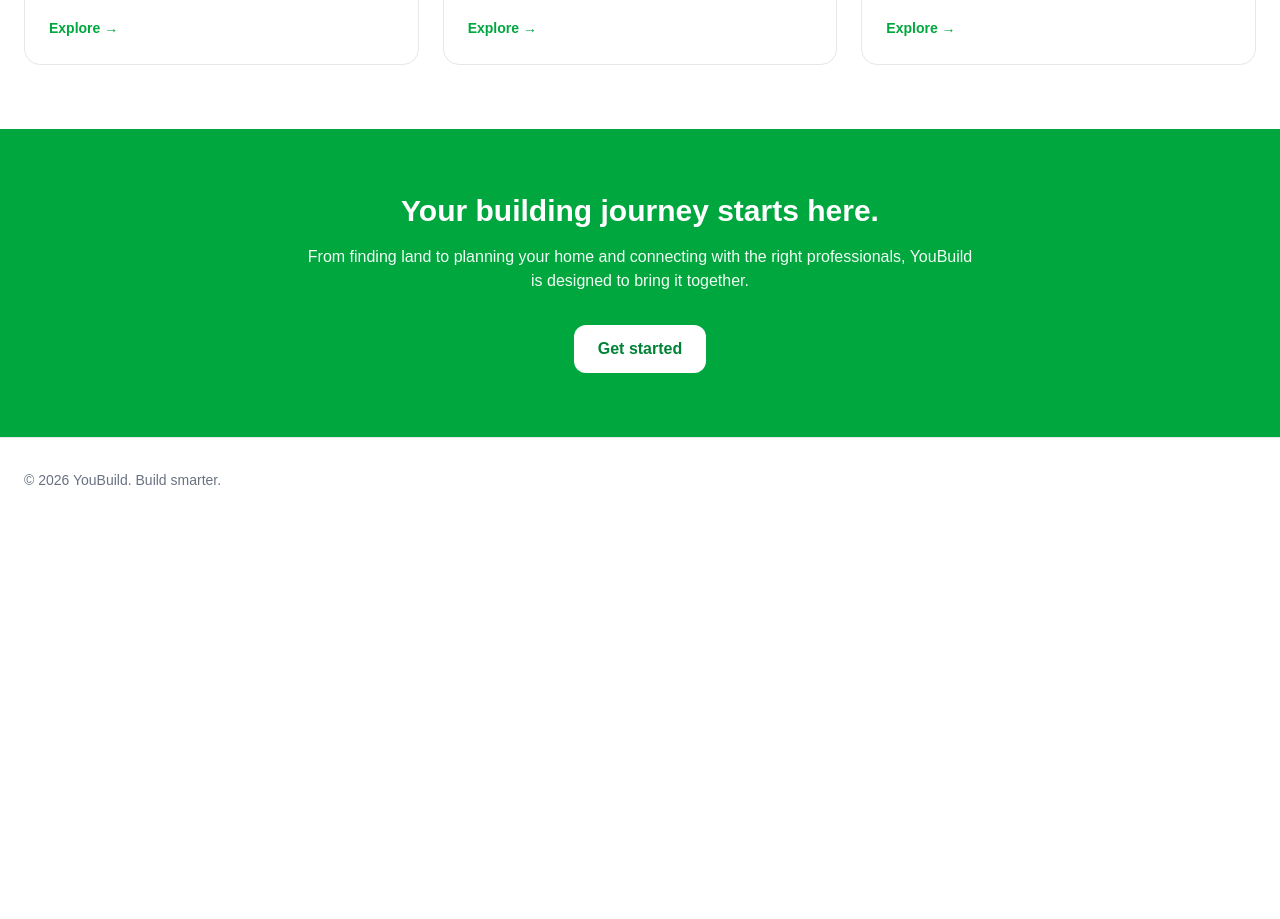
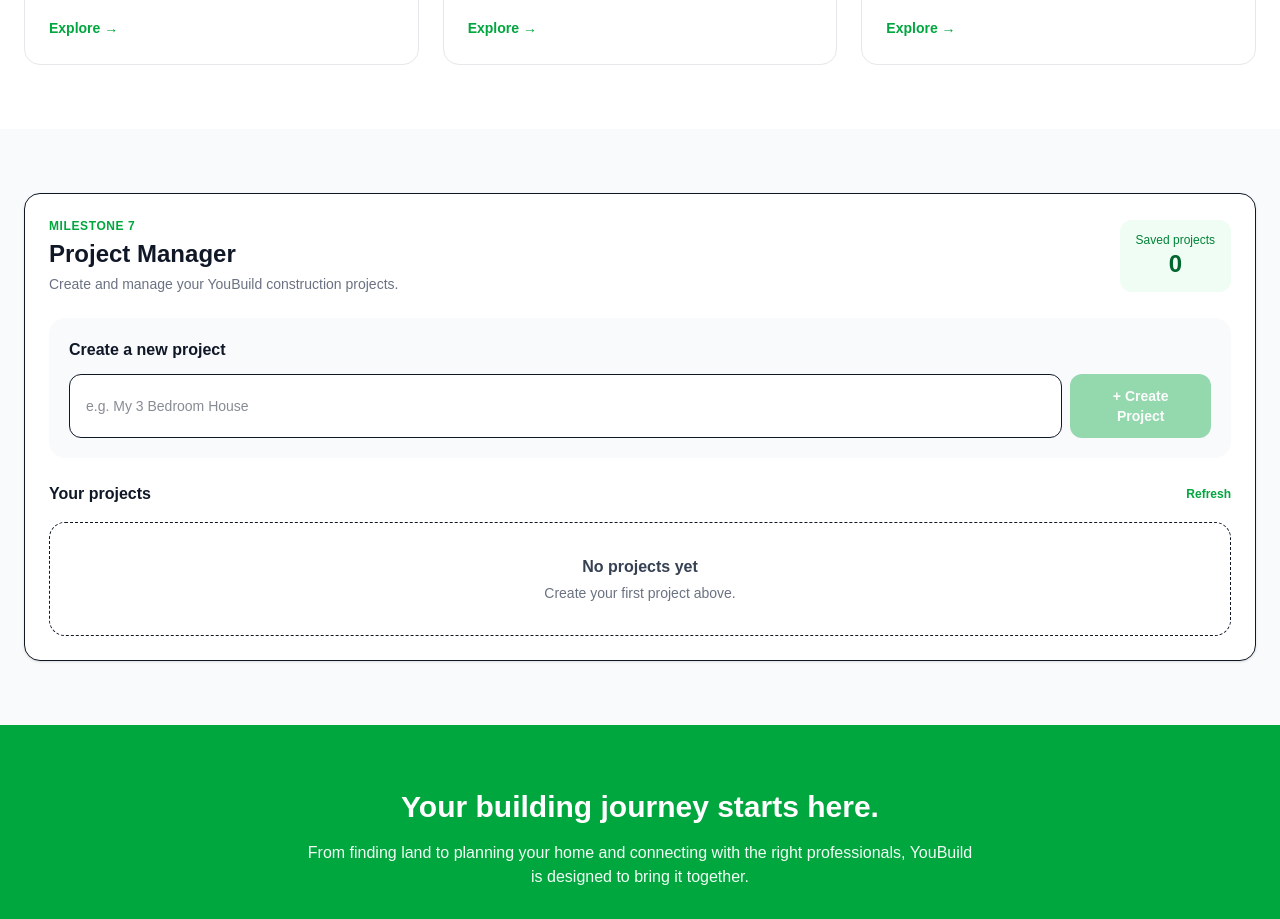
Before and after one commit to moitaleldere-alt/Youbuild-, a Next.js app: page / in a window 1280 px wide. Shown: the part 1080-1999 px from the top of the page. Before the commit the page ends 1602 px from the top, so only its background shows below. Built offline with nearby package versions, Linux system fonts and the light colour scheme.

Commit message:
intergrate milestone 8 project management

```diff
--- a/app/page.tsx
+++ b/app/page.tsx
@@ -1,3 +1,5 @@
+import ProjectManager from "./components/projectManager";
+
 export default function Home() {
   return (
     <main className="min-h-screen bg-white text-gray-900">
@@ -49,7 +51,10 @@ export default function Home() {
       {/* Services */}
       <section className="mx-auto max-w-7xl px-6 py-16">
         <div className="mb-10">
-          <h2 className="text-3xl font-bold">Everything you need to build</h2>
+          <h2 className="text-3xl font-bold">
+            Everything you need to build
+          </h2>
+
           <p className="mt-2 text-gray-600">
             One platform for the entire property journey.
           </p>
@@ -85,6 +90,13 @@ export default function Home() {
             title="Property Marketplace"
             description="Explore properties and connect with buyers, sellers and landlords."
           />
+        </div>
+      </section>
+
+      {/* Milestone 7 — Project Management */}
+      <section className="bg-gray-50 px-6 py-16">
+        <div className="mx-auto max-w-7xl">
+          <ProjectManager />
         </div>
       </section>
 
@@ -127,7 +139,9 @@ function Feature({
     <div className="rounded-2xl border border-gray-200 p-6 transition hover:-translate-y-1 hover:shadow-lg">
       <h3 className="text-xl font-semibold">{title}</h3>
 
-      <p className="mt-3 leading-7 text-gray-600">{description}</p>
+      <p className="mt-3 leading-7 text-gray-600">
+        {description}
+      </p>
 
       <button className="mt-6 text-sm font-semibold text-green-600 hover:text-green-700">
         Explore →
```
